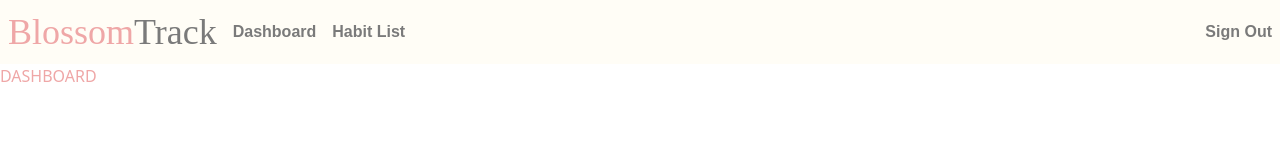
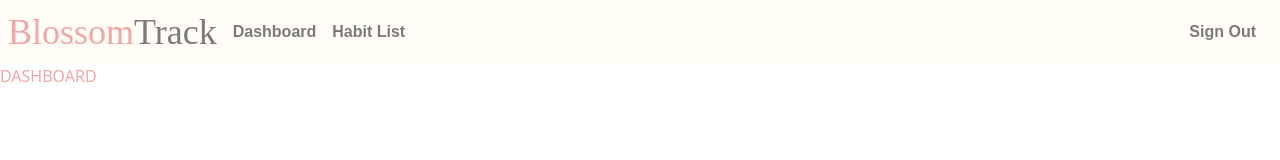
Before and after one commit to AndyNguwin/blossom-track, a React (Vite) app in the folder frontend/: page / in a window 1280 px wide. Shown: the top 160 px of the page. Built offline with nearby package versions, Linux system fonts and the light colour scheme.

Commit message:
Padding right to move Sign Out closer inwards

```diff
--- a/frontend/src/components/Navbar.jsx
+++ b/frontend/src/components/Navbar.jsx
@@ -4,7 +4,7 @@ import '../theme.css'
 function Navbar() {
   return (
     <div>
-        <div class='bg-white text-white flex flex-1 flex-row items-center justify-between pl-2 pr-2 pt-3 pb-3'>
+        <div class='bg-white text-white flex flex-1 flex-row items-center justify-between pl-2 pr-6 pt-3 pb-3'>
           <div class='flex flex-row items-center gap-4'>
             <div class='flex flex-row'>
               <h1 class='text-pink-main font-merriweather text-4xl'>Blossom</h1>
```
